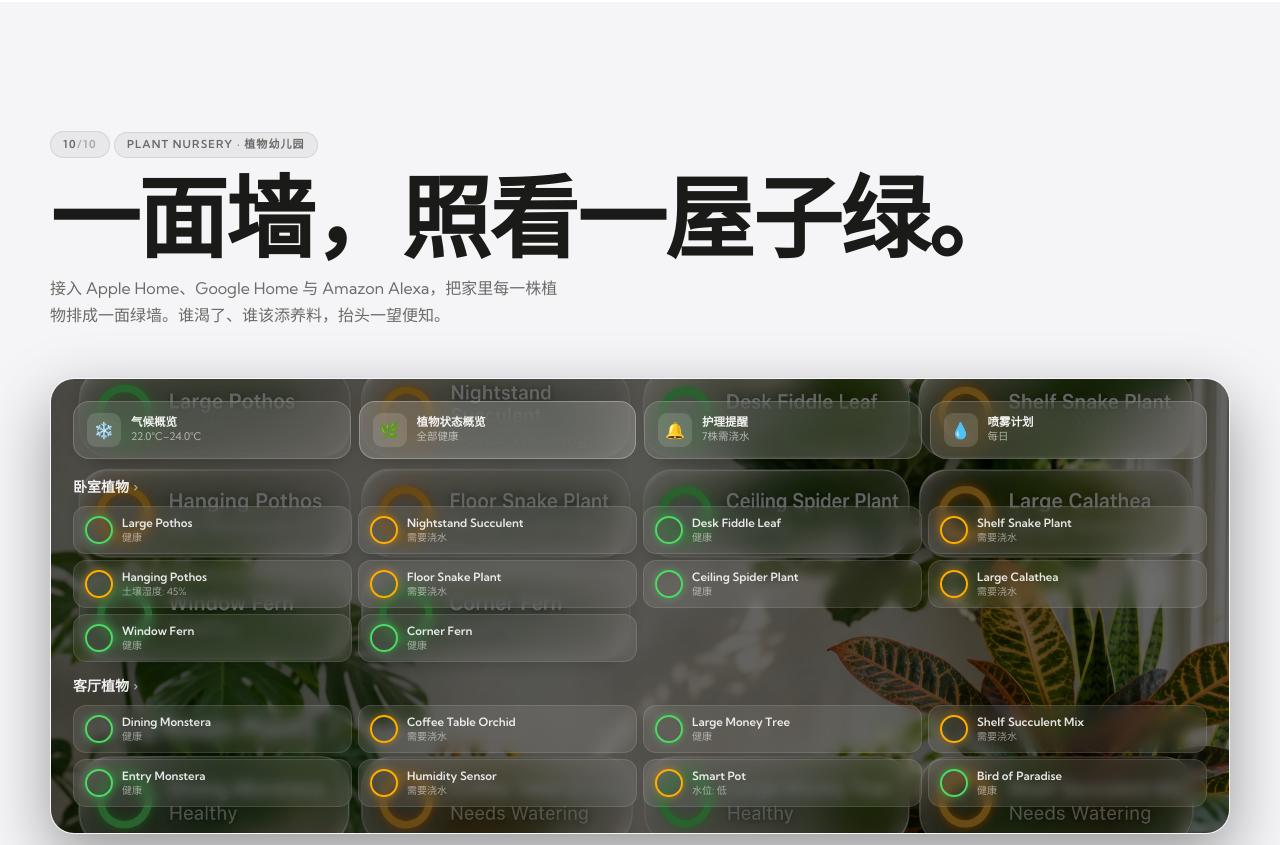
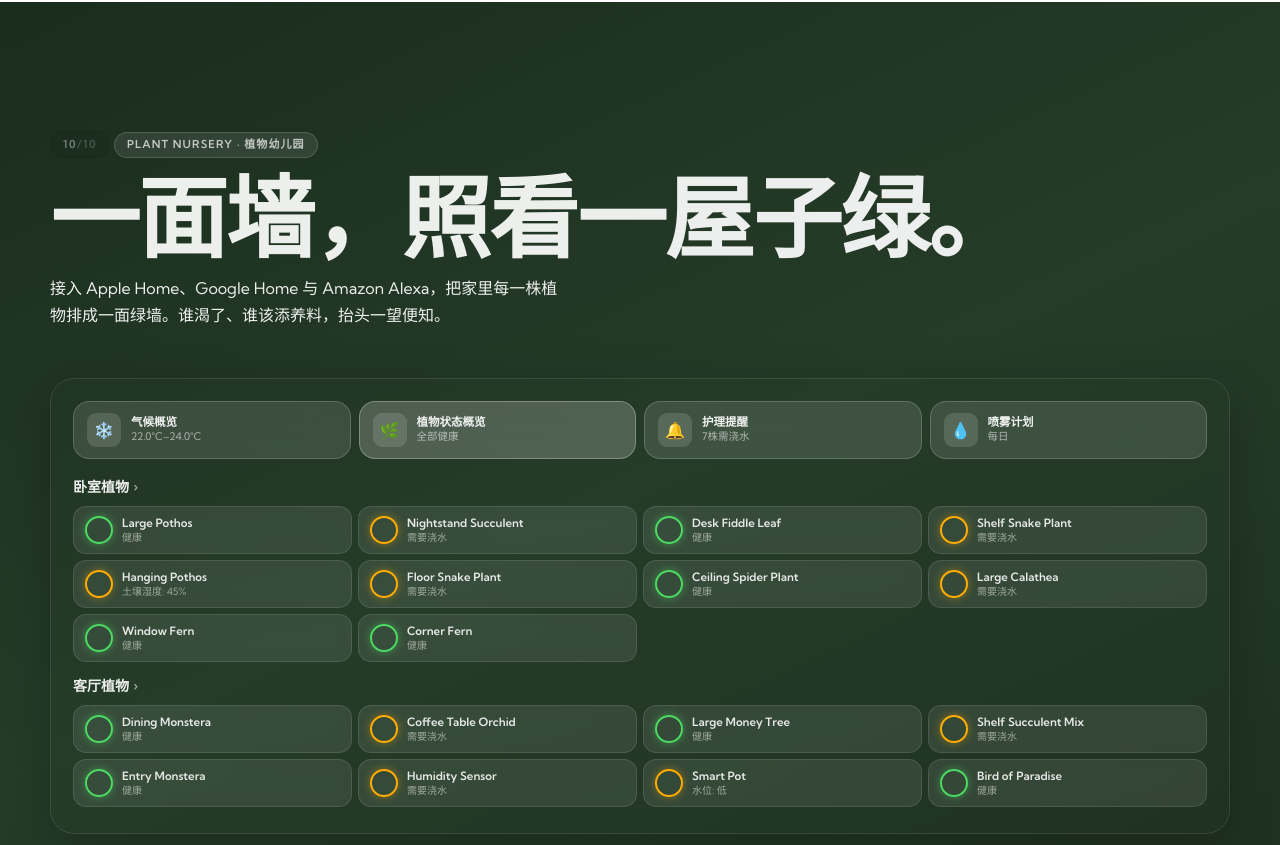
Before and after one commit to Vinc-air/morisync.ai, a plain HTML site: page index.html in a window 1280 px wide. Shown: the part 9560-10405 px from the top of the page. Drawn offline with Linux system fonts and the light colour scheme.

Commit message:
fix: nursery dashboard — remove image bg, transparent glass on dark botanical section

```diff
--- a/index.html
+++ b/index.html
@@ -2457,23 +2457,36 @@ section h2,
 }
 .lang-toggle:hover { background: rgba(0,0,0,.05); color: var(--black); border-color: rgba(0,0,0,.2); }
 
+/* ===== Nursery section — dark botanical background ===== */
+.nurserysec {
+  background: linear-gradient(155deg, #1B2D1E 0%, #253C28 50%, #1E3020 100%) !important;
+}
+.nurserysec .eyebrow {
+  color: rgba(255,255,255,0.70) !important;
+  background: rgba(255,255,255,0.09) !important;
+  border-color: rgba(255,255,255,0.14) !important;
+}
+.nurserysec h2,
+.nurserysec .nursery-lede {
+  color: rgba(255,255,255,0.92) !important;
+}
+.nurserysec .sec-num,
+.nurserysec .sec-num .total {
+  color: rgba(255,255,255,0.38) !important;
+}
+
 /* ===== Nursery Dashboard UI Component ===== */
+.nd-bg { display: none; }
+
 .nursery-dashboard {
   position: relative;
   border-radius: 24px;
   overflow: hidden;
+  background: transparent;
   border: 1px solid rgba(255,255,255,0.10);
-  box-shadow: 0 24px 64px rgba(0,0,0,0.38);
-}
-.nd-bg {
-  position: absolute; inset: 0;
-  background: url('assets/nursery-wall-v1.webp') center/cover no-repeat;
-  filter: brightness(0.40) saturate(1.1);
-  transform: scale(1.04);
-  z-index: 0;
+  box-shadow: 0 12px 48px rgba(0,0,0,0.22);
 }
 .nd-inner {
-  position: relative; z-index: 1;
   padding: 22px 22px 26px;
 }
 .nd-tabs {
```
